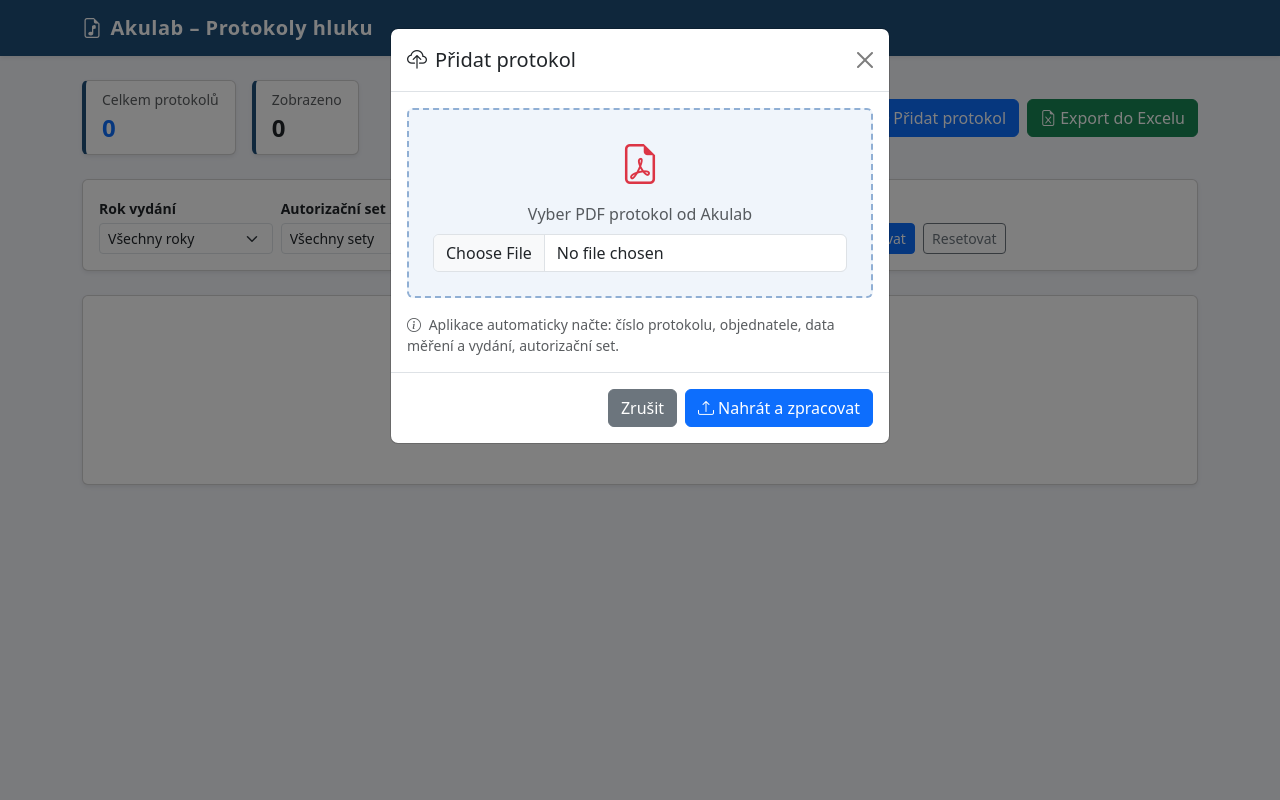
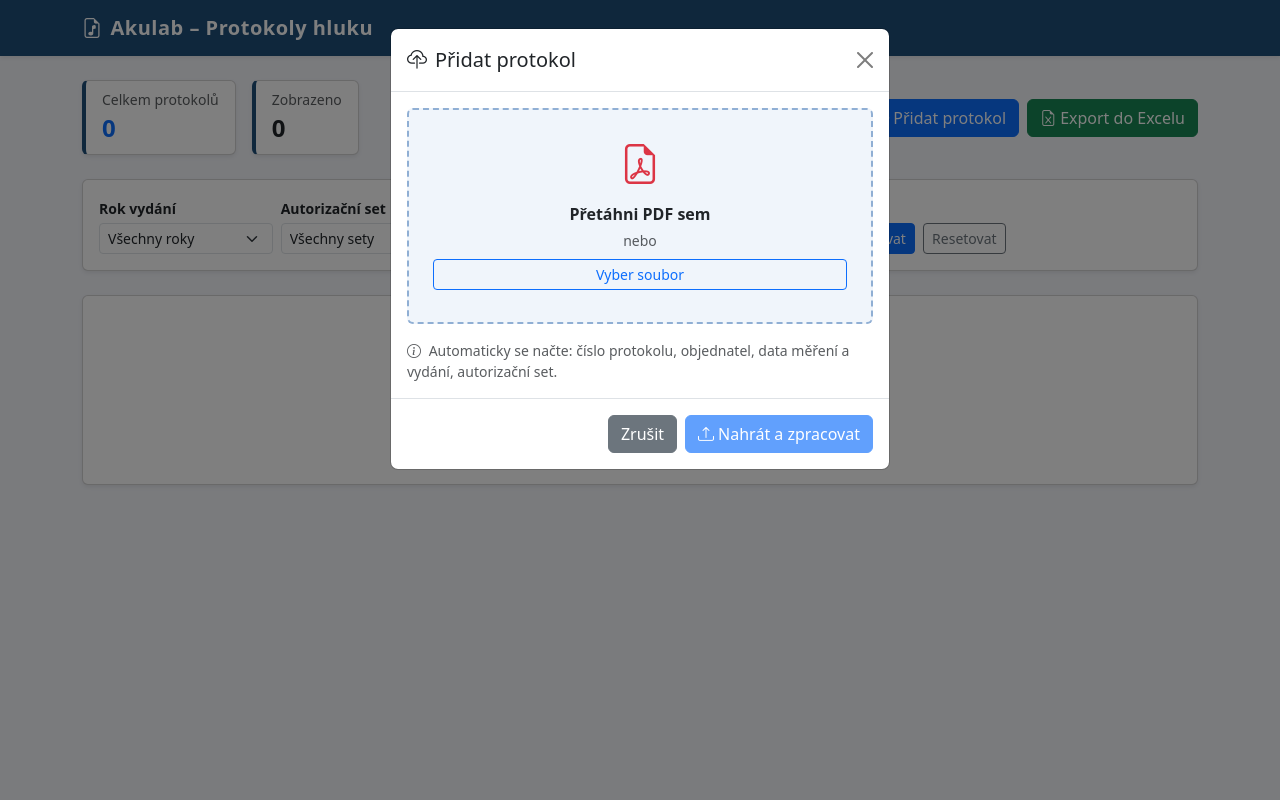
Before and after one commit to haluskalukas/protokoly-web, a Flask app: page / in a window 1280 px wide, after a click on "Přidat protokol". Run offline with Flask 3, Linux system fonts and the light colour scheme; some libraries are stand-ins or nearby versions.

Commit message:
feat: drag and drop upload

```diff
--- a/templates/index.html
+++ b/templates/index.html
@@ -120,21 +120,26 @@
         <h5 class="modal-title"><i class="bi bi-cloud-upload me-2"></i>Přidat protokol</h5>
         <button type="button" class="btn-close" data-bs-dismiss="modal"></button>
       </div>
-      <form method="post" action="/upload" enctype="multipart/form-data">
+      <form method="post" action="/upload" enctype="multipart/form-data" id="upload-form">
         <div class="modal-body">
-          <div class="card card-upload p-4 text-center mb-3">
-            <i class="bi bi-file-earmark-pdf fs-1 text-danger mb-2"></i>
-            <p class="text-muted mb-2">Vyber PDF protokol od Akulab</p>
-            <input type="file" name="pdf" accept=".pdf" class="form-control" required>
+          <div id="drop-zone" class="card card-upload p-4 text-center mb-3" style="cursor:pointer;">
+            <i class="bi bi-file-earmark-pdf fs-1 text-danger mb-2" id="drop-icon"></i>
+            <p class="mb-1 fw-semibold" id="drop-text">Přetáhni PDF sem</p>
+            <p class="text-muted small mb-2">nebo</p>
+            <label class="btn btn-outline-primary btn-sm mb-0">
+              Vyber soubor
+              <input type="file" name="pdf" accept=".pdf" id="file-input" required style="display:none;">
+            </label>
+            <p class="text-muted small mt-2 mb-0" id="file-name"></p>
           </div>
           <p class="text-muted small mb-0">
             <i class="bi bi-info-circle me-1"></i>
-            Aplikace automaticky načte: číslo protokolu, objednatele, data měření a vydání, autorizační set.
+            Automaticky se načte: číslo protokolu, objednatel, data měření a vydání, autorizační set.
           </p>
         </div>
         <div class="modal-footer">
           <button type="button" class="btn btn-secondary" data-bs-dismiss="modal">Zrušit</button>
-          <button type="submit" class="btn btn-primary">
+          <button type="submit" class="btn btn-primary" id="upload-btn" disabled>
             <i class="bi bi-upload me-1"></i>Nahrát a zpracovat
           </button>
         </div>
@@ -182,6 +187,56 @@
   });
   {% endif %}
 
+  // Drag & drop
+  const dropZone = document.getElementById('drop-zone');
+  const fileInput = document.getElementById('file-input');
+  const fileName  = document.getElementById('file-name');
+  const dropText  = document.getElementById('drop-text');
+  const uploadBtn = document.getElementById('upload-btn');
+
+  function setFile(file) {
+    if (!file || !file.name.toLowerCase().endsWith('.pdf')) {
+      fileName.textContent = 'Soubor musí být PDF.';
+      fileName.className = 'text-danger small mt-2 mb-0';
+      uploadBtn.disabled = true;
+      return;
+    }
+    // Přiřadit soubor do file inputu přes DataTransfer
+    const dt = new DataTransfer();
+    dt.items.add(file);
+    fileInput.files = dt.files;
+    fileName.textContent = '✓ ' + file.name;
+    fileName.className = 'text-success small mt-2 mb-0';
+    dropText.textContent = 'Soubor připraven';
+    uploadBtn.disabled = false;
+  }
+
+  dropZone.addEventListener('dragover', e => {
+    e.preventDefault();
+    dropZone.style.background = '#d4e6f8';
+    dropZone.style.borderColor = '#1F4E79';
+  });
+  dropZone.addEventListener('dragleave', () => {
+    dropZone.style.background = '';
+    dropZone.style.borderColor = '';
+  });
+  dropZone.addEventListener('drop', e => {
+    e.preventDefault();
+    dropZone.style.background = '';
+    dropZone.style.borderColor = '';
+    setFile(e.dataTransfer.files[0]);
+  });
+  fileInput.addEventListener('change', () => setFile(fileInput.files[0]));
+
+  // Reset při zavření modalu
+  document.getElementById('uploadModal').addEventListener('hidden.bs.modal', () => {
+    fileInput.value = '';
+    fileName.textContent = '';
+    dropText.textContent = 'Přetáhni PDF sem';
+    uploadBtn.disabled = true;
+    dropZone.style.background = '';
+  });
+
   // Delete modal – předvyplnění ID a čísla
   document.getElementById('deleteModal').addEventListener('show.bs.modal', function(e) {
     const btn = e.relatedTarget;
```
